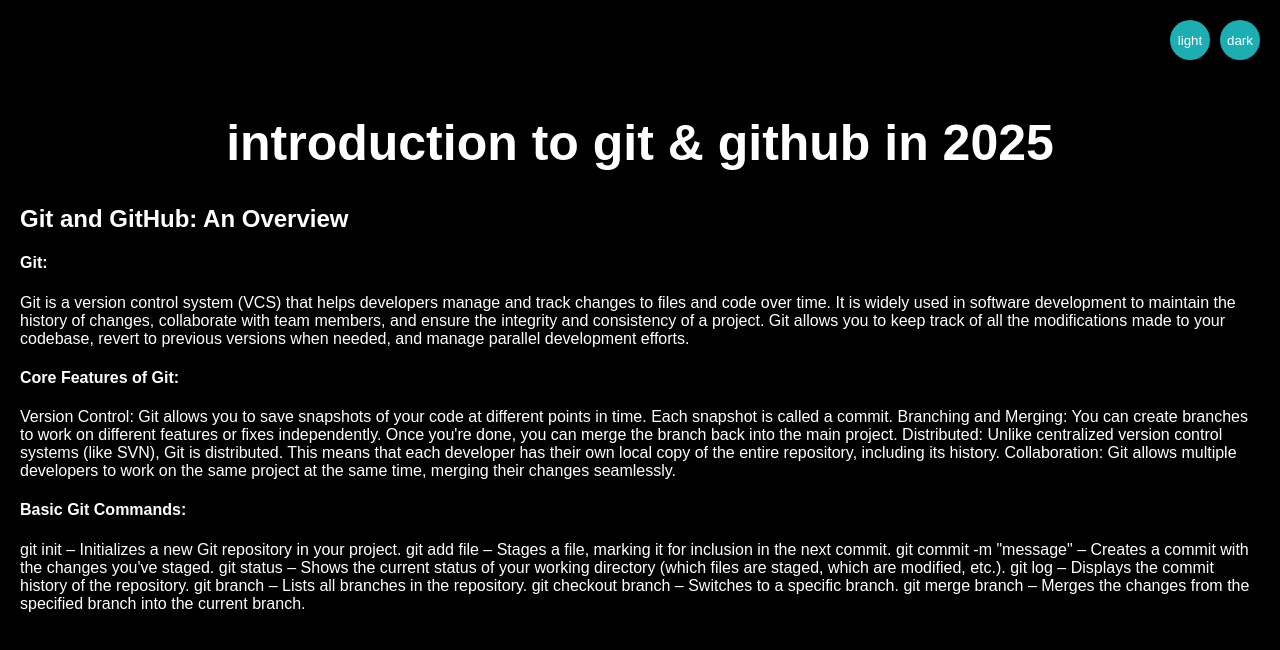
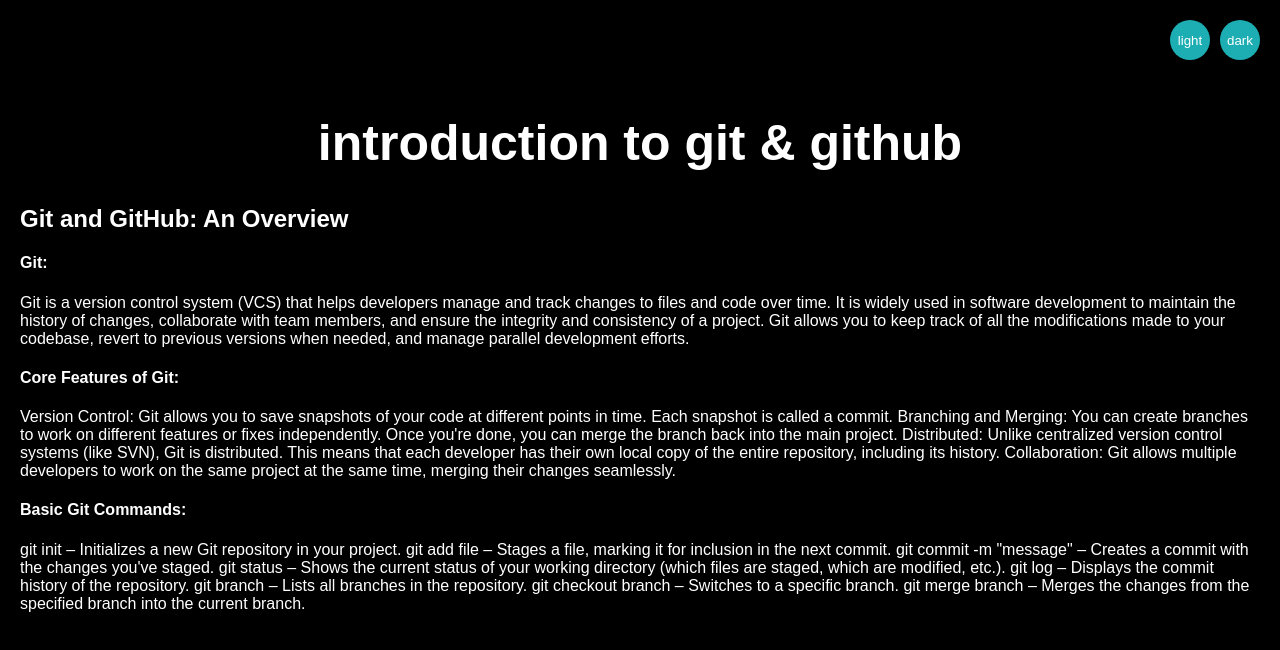
Before and after one commit to sheikhamir1/github-page, a plain HTML site: page index.html in a window 1280 px wide. Drawn offline with Linux system fonts and the light colour scheme.

Commit message:
3rd commit

```diff
--- a/index.html
+++ b/index.html
@@ -13,7 +13,7 @@
     </div>
     <div class="myBody">
       <div class="line">
-        <h1>introduction to git & github in 2025</h1>
+        <h1>introduction to git & github</h1>
         <h2>Git and GitHub: An Overview</h2>
         <h4>Git:</h4>
         <p>
--- a/javascript.js
+++ b/javascript.js
@@ -1,4 +1,6 @@
 "use strict";
+
+console.log("hello world");
 
 let myBody = document.querySelector("Body");
 let light = document.querySelector("#light");
```
